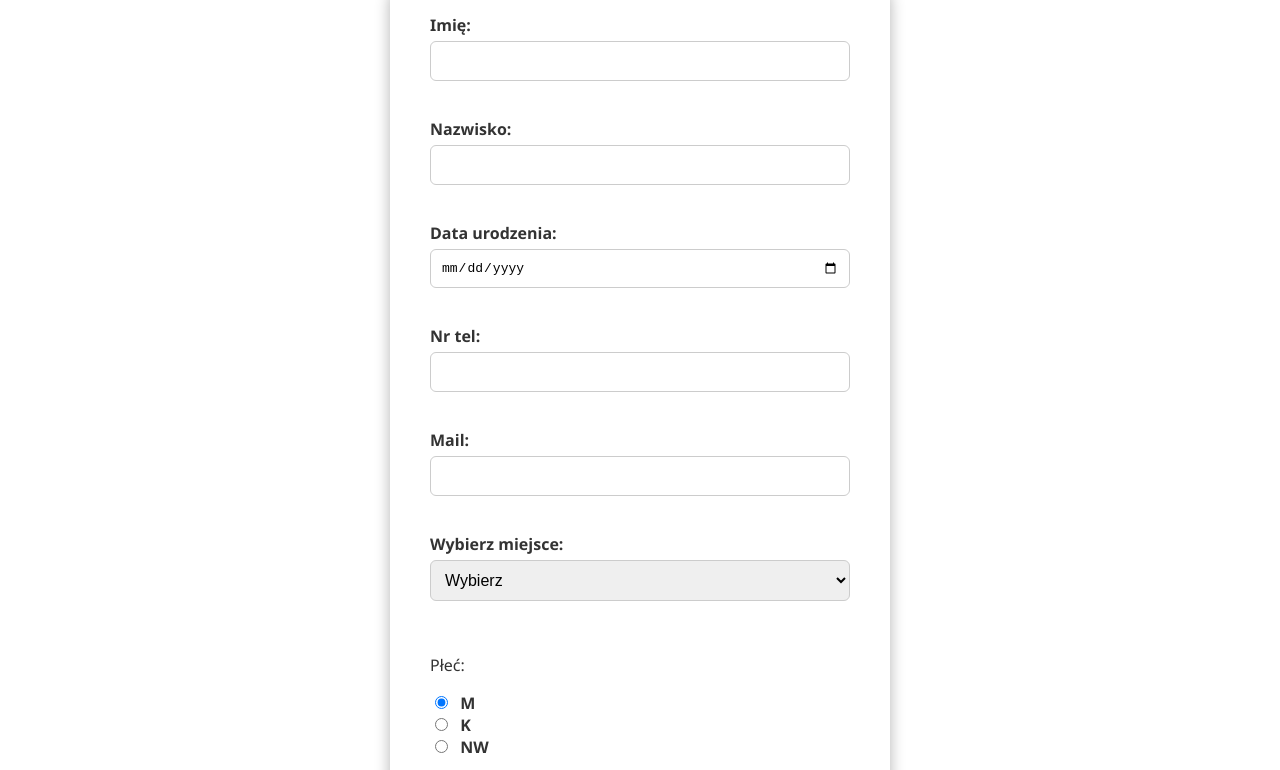
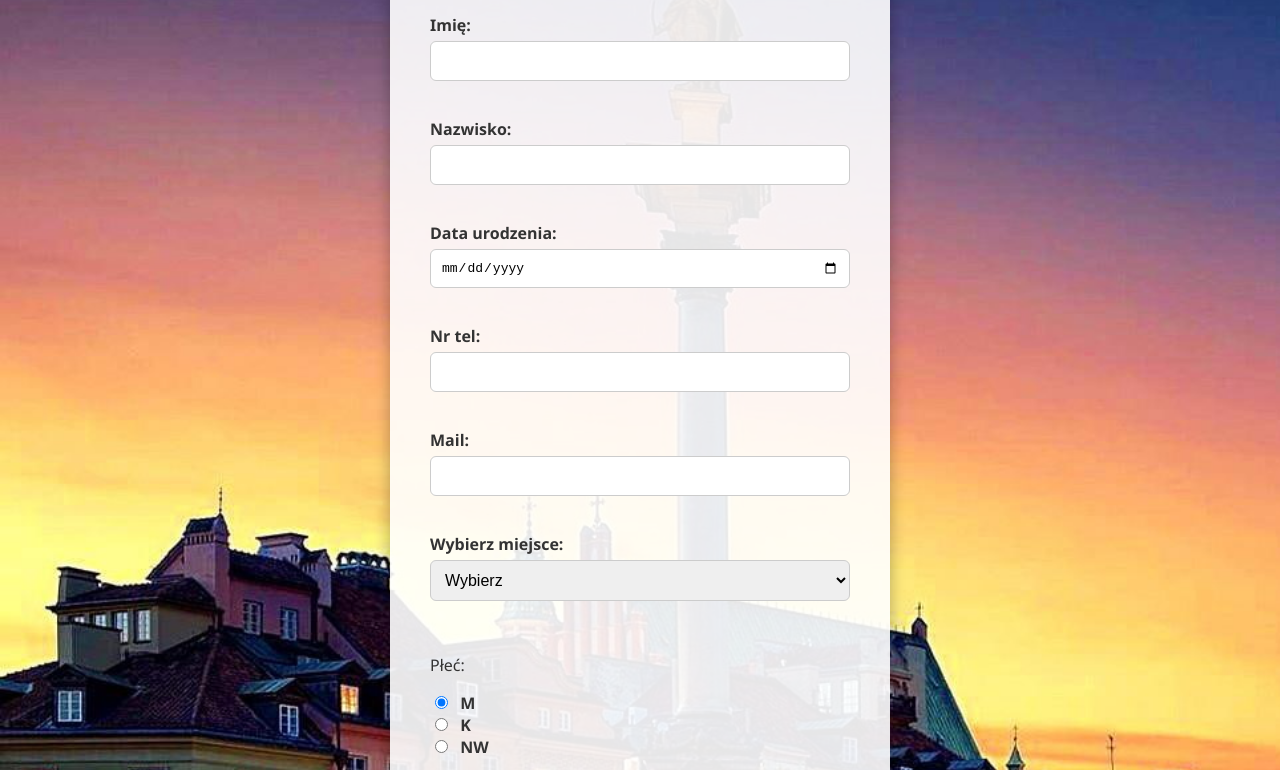
Before and after one commit to harchkosoft/pPAI-1TP-2025-26_Projekt_09, a plain HTML site: page index.html in a window 1280 px wide. Shown: the part 154-924 px from the top of the page. Drawn offline with Linux system fonts and the light colour scheme; the site is published under a folder, as on GitHub Pages, so addresses that start at the root find nothing.

Commit message:
Update style.css

```diff
--- a/style.css
+++ b/style.css
@@ -2,7 +2,7 @@ body {
   display: flex;
   flex-direction: column;
   align-items: center;
-  background: url(/warszawa.jpg) no-repeat ;
+  background: url(warszawa.jpg) no-repeat ;
   background-size: cover;
   font-family: "Segoe UI", Tahoma, Geneva, Verdana, sans-serif;
   min-height: 100vh;
```
